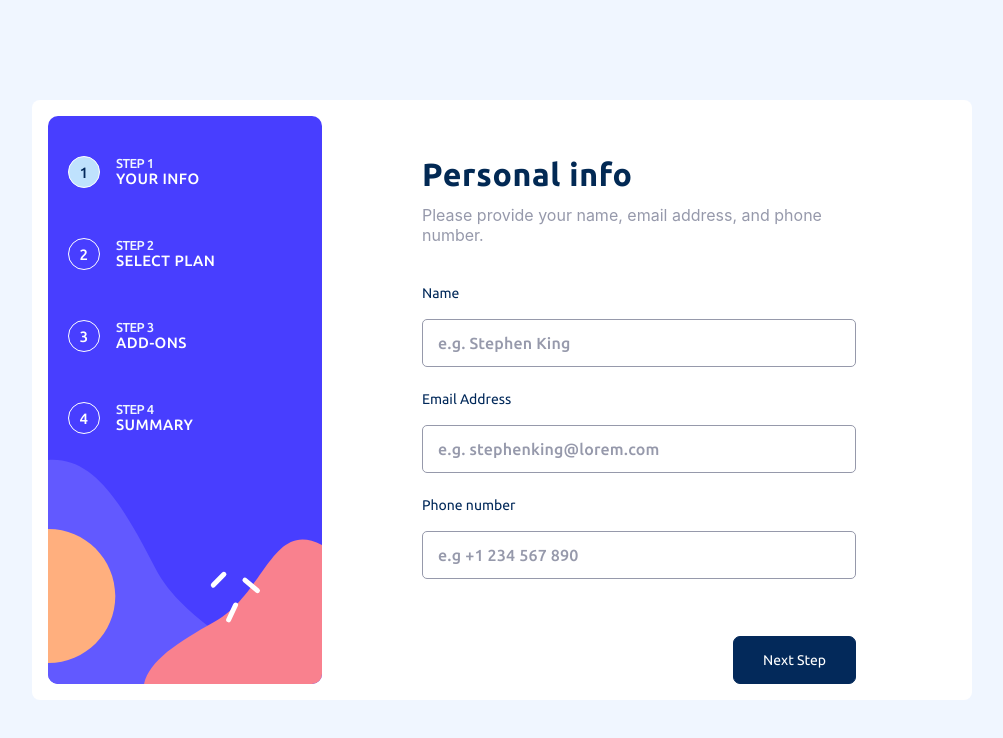
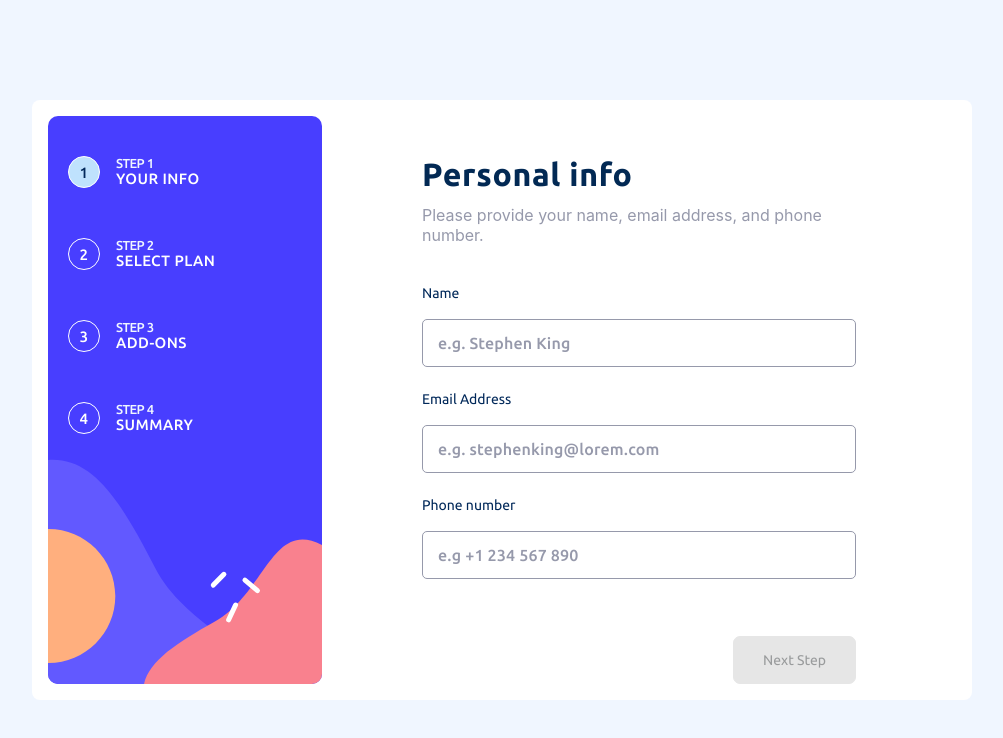
Before and after one commit to rachidbend/multi-step-form, a React (Vite) app: page /info in a window 1280 px wide. Shown: the top 738 px of the page, without its empty margins (138-1141 px from the left). Built offline with nearby package versions, Linux system fonts and the light colour scheme.

Commit message:
added some small fixes

```diff
--- a/src/components/Button.jsx
+++ b/src/components/Button.jsx
@@ -1,17 +1,22 @@
 /* eslint-disable react/prop-types */
 import styles from './Button.module.css';
 
-export default function Button({ type, onClick = null }) {
+export default function Button({ type, onClick = null, disabled = false }) {
   if (type === 'empty')
     return (
       <button
         className={`${styles.btn} ${styles.btnEmpty}`}
         onClick={e => e.preventDefault()}
+        disabled={true}
       ></button>
     );
   if (type === 'next')
     return (
-      <button className={`${styles.btn} ${styles.btnNext}`} onClick={onClick}>
+      <button
+        className={`${styles.btn} ${styles.btnNext}`}
+        onClick={onClick}
+        disabled={disabled}
+      >
         next step
       </button>
     );
@@ -27,6 +32,7 @@
       <button
         className={`${styles.btn} ${styles.btnConfirm}`}
         onClick={onClick}
+        disabled={disabled}
       >
         confirm
       </button>
--- a/src/components/Button.module.css
+++ b/src/components/Button.module.css
@@ -13,6 +13,13 @@
 
   font-weight: 400;
   cursor: pointer;
+}
+
+.btn:disabled {
+  background-color: #e6e6e6;
+  color: #999b9c;
+  cursor: not-allowed;
+  border: 1px solid #e6e6e6;
 }
 
 .btnNext {
@@ -48,4 +55,12 @@
   color: transparent;
   background: none;
   cursor: auto;
+  border: none;
 }
+
+.btnEmpty:disabled {
+  color: transparent;
+  background: none;
+  cursor: auto;
+  border: none;
+}
--- a/src/components/parsonal-info/PersonalInfoForm.jsx
+++ b/src/components/parsonal-info/PersonalInfoForm.jsx
@@ -2,11 +2,18 @@
 import useNavigateButton from '../../hooks/useNavigateButton';
 import { useForm } from '../../context/FormContext';
 import styles from './PersonalInfoForm.module.css';
+import { useEffect } from 'react';
 
 export default function PersonalInfoForm() {
   const nextPage = useNavigateButton('plan');
   const { onNameChange, name, onEmailChange, email, onPhoneChange, phone } =
     useForm();
+
+  let canAdvance = false;
+
+  if (!name || !email || !phone) canAdvance = false;
+  if (name && email && phone) canAdvance = true;
+
   return (
     <>
       <div>
@@ -60,7 +67,11 @@
       </div>
       <div className="btn--container">
         <Button type={'empty'} />
-        <Button type={'next'} onClick={nextPage} />
+        <Button
+          type={'next'}
+          onClick={nextPage}
+          disabled={name && email && phone ? false : true}
+        />
       </div>
     </>
   );
--- a/src/components/pick-add-ons/PickAddOnsForm.jsx
+++ b/src/components/pick-add-ons/PickAddOnsForm.jsx
@@ -7,7 +7,7 @@
 export default function PickAddOnsForm() {
   const backPage = useNavigateButton('plan');
   const nextPage = useNavigateButton('summary');
-  const { addOns } = useForm();
+  const { addOns, selectedAddOnsNames } = useForm();
   return (
     <>
       <div>
--- a/src/components/select-plan/SelectPlanForm.jsx
+++ b/src/components/select-plan/SelectPlanForm.jsx
@@ -7,8 +7,8 @@
 export default function SelectPlanForm() {
   const nextPage = useNavigateButton('add-ons');
   const backPage = useNavigateButton('info');
-  const { plans, isYearly, onYearlyChange } = useForm();
-
+  const { plans, isYearly, onYearlyChange, selectedPlan } = useForm();
+  console.log(Object.keys(selectedPlan).length);
   return (
     <>
       <div>
@@ -62,7 +62,11 @@
       </div>
       <div className="btn--container">
         <Button type={'back'} onClick={backPage} />
-        <Button type={'next'} onClick={nextPage} />
+        <Button
+          type={'next'}
+          onClick={nextPage}
+          disabled={Object.keys(selectedPlan).length === 0 ? true : false}
+        />
       </div>
     </>
   );
```
